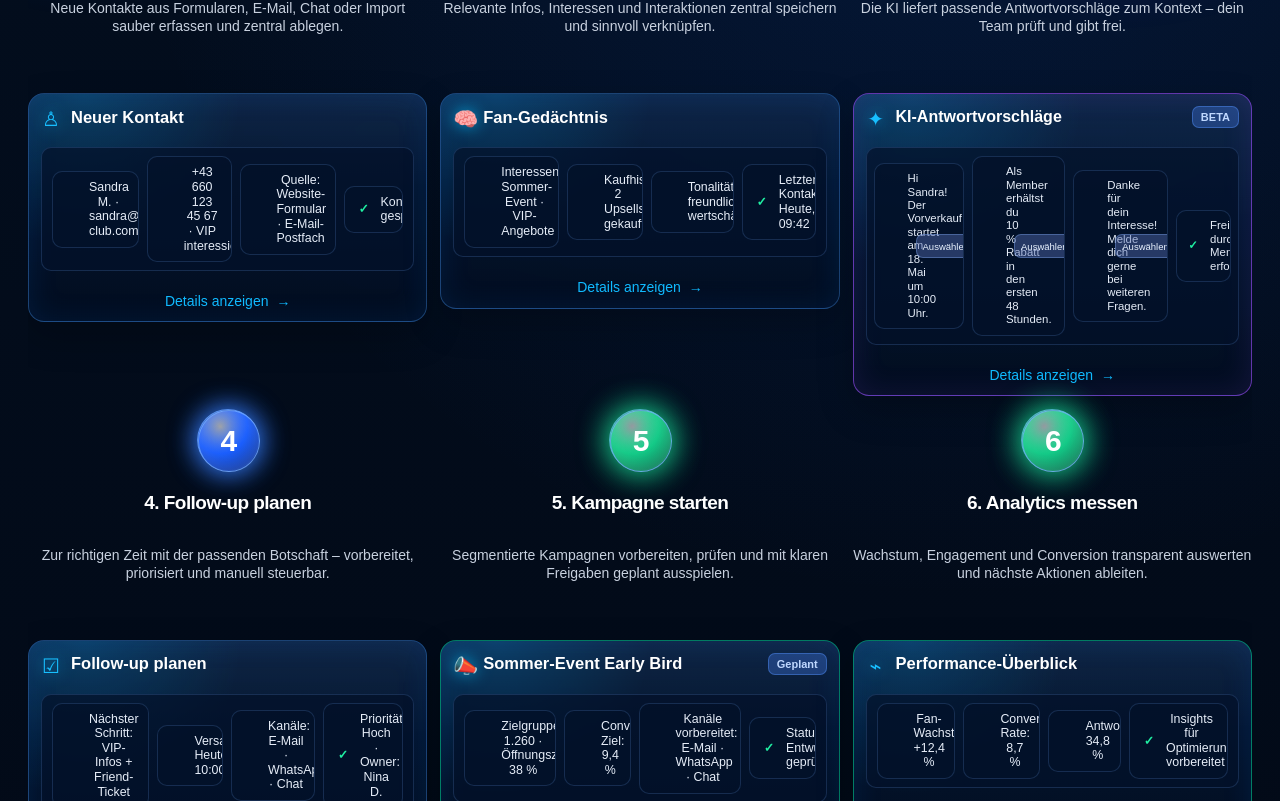
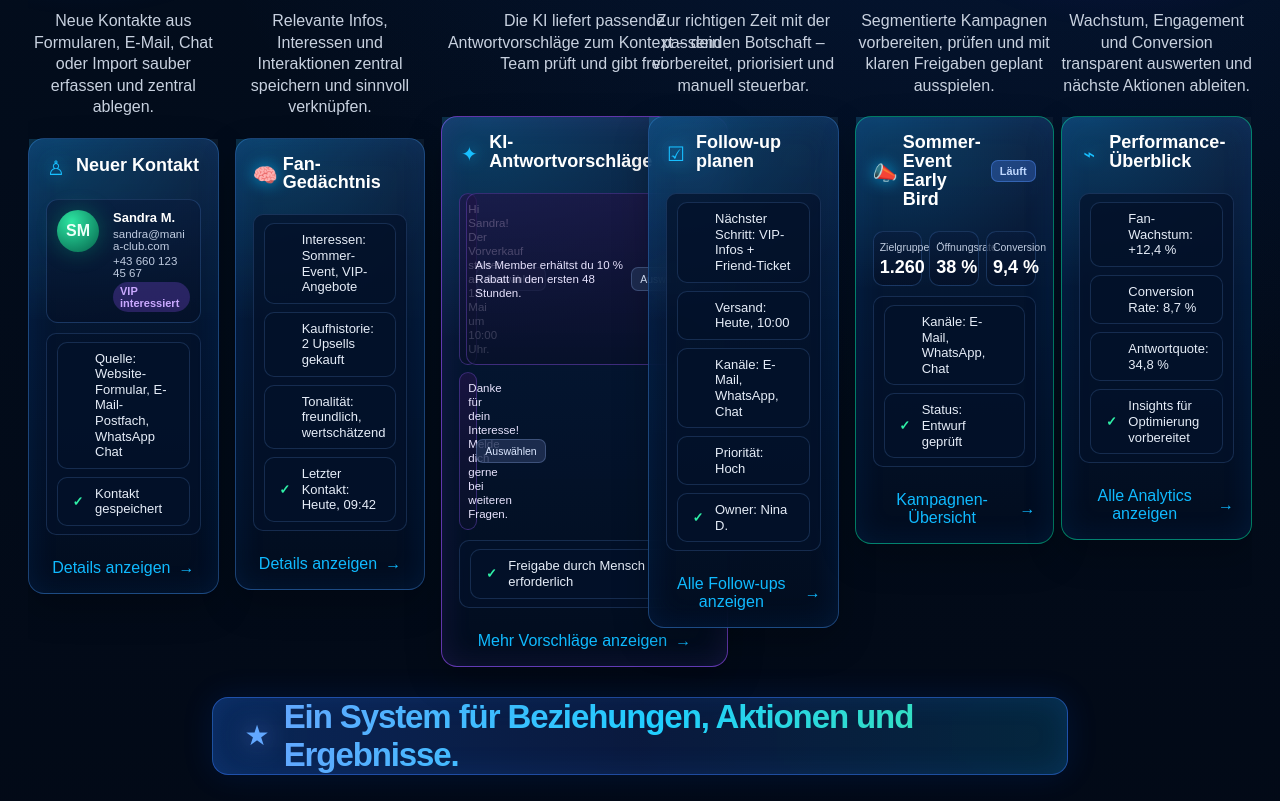
Before and after one commit to Bernds-tech/FanMind, a Next.js app: page /landing-v2 in a window 1280 px wide. Shown: the part 3859-4660 px from the top of the page. Built offline with nearby package versions, Linux system fonts and the light colour scheme.

Commit message:
Fix six steps process cards layout

```diff
--- a/src/app/globals.css
+++ b/src/app/globals.css
@@ -1,5 +1,4 @@
 @import "./landing-v2-six-steps-refine.css";
-@import "./landing-v2-six-steps-final-tune.css";
 
 :root {
   --background: #ffffff;
--- a/src/app/landing-v2-six-steps-final-tune.css
+++ /dev/null
@@ -1,150 +0,0 @@
-/* Final tune for 04 after visual review.
-   Fixes the row wrapping regression and keeps the 6-step cards readable. */
-
-#six-steps [class*="processTrack"] {
-  align-items: start !important;
-  gap: clamp(12px, 1vw, 16px) !important;
-}
-
-#six-steps [class*="processStep"] {
-  min-width: 0 !important;
-  overflow: visible !important;
-}
-
-#six-steps [class*="processStep"] h3 {
-  min-height: 46px !important;
-  font-size: 19px !important;
-  line-height: 1.08 !important;
-}
-
-#six-steps [class*="processStep"] > p {
-  min-height: 78px !important;
-  margin-top: 8px !important;
-  font-size: 14.5px !important;
-  line-height: 1.28 !important;
-}
-
-#six-steps [class*="stepExampleCard"] {
-  min-height: 224px !important;
-  margin-top: 15px !important;
-  padding: 13px 13px !important;
-  overflow: hidden !important;
-}
-
-#six-steps [class*="stepCardTitle"] {
-  margin-bottom: 9px !important;
-}
-
-#six-steps [class*="stepCardTitle"] strong {
-  font-size: 16.5px !important;
-}
-
-#six-steps [class*="stepRows"] {
-  display: grid !important;
-  gap: 8px !important;
-}
-
-/* Use flex rows. The previous grid override squeezed the text column so tightly
-   that words broke vertically. */
-#six-steps [class*="stepRow"] {
-  display: flex !important;
-  align-items: center !important;
-  gap: 8px !important;
-  min-height: 42px !important;
-  padding: 8px 10px !important;
-  font-size: 12.4px !important;
-  line-height: 1.18 !important;
-  text-align: center !important;
-  white-space: normal !important;
-  overflow: hidden !important;
-}
-
-#six-steps [class*="stepRow"] i {
-  display: grid !important;
-  place-items: center !important;
-  flex: 0 0 18px !important;
-  width: 18px !important;
-  min-width: 18px !important;
-  min-height: 18px !important;
-  color: #20f0a3 !important;
-  font-style: normal !important;
-}
-
-#six-steps [class*="stepRow"] span {
-  display: block !important;
-  flex: 1 1 auto !important;
-  min-width: 0 !important;
-  max-width: 100% !important;
-  white-space: normal !important;
-  overflow-wrap: normal !important;
-  word-break: normal !important;
-  hyphens: none !important;
-}
-
-#six-steps [class*="stepRow"] button {
-  flex: 0 0 58px !important;
-  width: 58px !important;
-  min-width: 58px !important;
-  max-width: 58px !important;
-  min-height: 24px !important;
-  margin-left: 0 !important;
-  padding: 0 6px !important;
-  overflow: hidden !important;
-  border-radius: 7px !important;
-  font-size: 9.5px !important;
-  white-space: nowrap !important;
-}
-
-#six-steps [class*="stepExampleCard"] > a {
-  margin-top: 12px !important;
-  font-size: 14px !important;
-}
-
-/* Step 3 needs a little more room because it has selectable AI answers. */
-#six-steps [class*="processStep"]:nth-child(3) [class*="stepExampleCard"] {
-  min-height: 292px !important;
-  padding-inline: 12px !important;
-}
-
-#six-steps [class*="processStep"]:nth-child(3) [class*="stepRow"] {
-  min-height: 54px !important;
-  padding-inline: 7px !important;
-  font-size: 11.4px !important;
-  text-align: left !important;
-}
-
-#six-steps [class*="processStep"]:nth-child(3) [class*="stepCardTitle"] strong {
-  font-size: 16px !important;
-}
-
-/* Step 4 is a clean follow-up card: keep it balanced but readable. */
-#six-steps [class*="processStep"]:nth-child(4) [class*="stepExampleCard"] {
-  min-height: 232px !important;
-}
-
-#six-steps [class*="processStep"]:nth-child(4) [class*="stepRow"] {
-  min-height: 43px !important;
-}
-
-#six-steps [class*="sixStepsStatement"] {
-  margin-top: 28px !important;
-}
-
-#six-steps [class*="sixStepsBenefits"] {
-  margin-top: 28px !important;
-}
-
-@media (max-width: 1700px) {
-  #six-steps [class*="stepExampleCard"] {
-    min-height: 216px !important;
-    padding: 12px !important;
-  }
-
-  #six-steps [class*="processStep"]:nth-child(3) [class*="stepExampleCard"] {
-    min-height: 282px !important;
-  }
-
-  #six-steps [class*="processStep"] > p {
-    font-size: 14px !important;
-  }
-}
--- a/src/app/landing-v2-six-steps-refine.css
+++ b/src/app/landing-v2-six-steps-refine.css
@@ -95,19 +95,6 @@
   min-width: 0;
 }
 
-#six-steps [class*="processStep"]::after {
-  content: "→";
-  position: absolute;
-  top: 26px;
-  right: -18px;
-  color: rgba(158, 213, 255, 0.78);
-  font-size: 22px;
-  text-shadow: 0 0 14px rgba(0, 157, 255, 0.7);
-}
-
-#six-steps [class*="processStep"]:last-child::after {
-  display: none;
-}
 
 #six-steps [class*="stepNodeWrap"] {
   display: grid !important;
@@ -160,13 +147,14 @@
 
 #six-steps [class*="stepExampleCard"] {
   width: 100% !important;
-  min-height: 244px !important;
+  min-height: 330px !important;
   margin-top: 20px !important;
   padding: 16px 17px !important;
   border: 1px solid rgba(55, 125, 210, 0.48) !important;
   border-radius: 16px !important;
   background: linear-gradient(180deg, rgba(7, 34, 72, 0.78), rgba(2, 13, 31, 0.88)) !important;
   box-shadow: inset 0 0 30px rgba(18, 119, 255, 0.12), 0 14px 36px rgba(0,0,0,0.22) !important;
+  overflow: visible !important;
 }
 
 #six-steps [class*="processStep"][data-tone="purple"] [class*="stepExampleCard"] {
@@ -221,7 +209,20 @@
   color: #e6edf8 !important;
   font-size: 13px !important;
   line-height: 1.2 !important;
-  text-align: center;
+  text-align: left !important;
+}
+
+#six-steps [class*="stepRow"] span,
+#six-steps [class*="stepAiSuggestion"] span {
+  display: block;
+  min-width: 0;
+  overflow-wrap: normal;
+  word-break: normal;
+  hyphens: none;
+}
+
+#six-steps [class*="stepAiSuggestion"] {
+  grid-template-columns: minmax(0, 1fr) auto !important;
 }
 
 #six-steps [class*="stepRow"] button {
@@ -320,22 +321,23 @@
 }
 
 @media (max-width: 1500px) {
-  #six-steps [class*="processTrack"] {
-    grid-template-columns: repeat(3, minmax(0, 1fr)) !important;
-    row-gap: 34px !important;
-  }
-
-  #six-steps [class*="processTrack"]::before,
-  #six-steps [class*="processStep"]::after {
-    display: none !important;
-  }
-
   #six-steps [class*="sixStepsBenefits"] {
     grid-template-columns: repeat(2, minmax(0, 1fr)) !important;
   }
 
   #six-steps [class*="sixStepsBenefits"] article:nth-child(2n) {
     border-right: 0 !important;
+  }
+}
+
+@media (max-width: 1180px) {
+  #six-steps [class*="processTrack"] {
+    grid-template-columns: repeat(2, minmax(0, 1fr)) !important;
+    row-gap: 34px !important;
+  }
+
+  #six-steps [class*="processTrack"]::before {
+    display: none !important;
   }
 }
 
--- a/src/app/landing-v2/landing-v2.module.css
+++ b/src/app/landing-v2/landing-v2.module.css
@@ -207,15 +207,6 @@
   min-width: 0;
 }
 
-.processStep:not(:last-child)::after {
-  content: "→";
-  position: absolute;
-  top: 12px;
-  right: -16px;
-  color: #78adff;
-  font-size: 24px;
-  text-shadow: 0 0 18px rgba(80, 164, 255, 0.92);
-}
 
 .stepNodeWrap {
   position: relative;
@@ -272,14 +263,14 @@
   display: grid;
   align-content: start;
   width: 100%;
-  min-height: 262px;
+  min-height: 330px;
   margin-top: 8px;
   padding: 13px;
   border: 1px solid rgba(55, 134, 235, 0.5);
   border-radius: 16px;
   background: linear-gradient(180deg, rgba(5, 22, 48, 0.82), rgba(2, 12, 29, 0.9));
   box-shadow: inset 0 0 32px rgba(16, 117, 255, 0.13), 0 18px 54px rgba(0, 0, 0, 0.34);
-  overflow: hidden;
+  overflow: visible;
   backdrop-filter: blur(16px);
 }
 
@@ -337,6 +328,141 @@
   font-weight: 800;
 }
 
+
+.stepContactProfile {
+  position: relative;
+  z-index: 1;
+  display: grid;
+  grid-template-columns: 46px minmax(0, 1fr);
+  gap: 10px;
+  margin-top: 10px;
+  padding: 10px;
+  border: 1px solid rgba(59, 105, 170, 0.38);
+  border-radius: 12px;
+  background: linear-gradient(180deg, rgba(9, 29, 61, 0.72), rgba(4, 17, 39, 0.78));
+  color: #dce7f6;
+  text-align: left;
+}
+
+.stepContactProfile > span {
+  display: grid;
+  place-items: center;
+  width: 42px;
+  height: 42px;
+  border-radius: 50%;
+  background: radial-gradient(circle at 35% 28%, rgba(47, 240, 167, 0.95), rgba(4, 104, 77, 0.92));
+  color: #ecfff8;
+  font-size: 16px;
+  font-weight: 900;
+  box-shadow: 0 0 22px rgba(0, 225, 142, 0.28);
+}
+
+.stepContactProfile div {
+  display: grid;
+  gap: 3px;
+  min-width: 0;
+}
+
+.stepContactProfile strong,
+.stepContactProfile small,
+.stepContactProfile em {
+  overflow-wrap: anywhere;
+}
+
+.stepContactProfile strong {
+  color: #fff;
+  font-size: 13px;
+}
+
+.stepContactProfile small {
+  color: #bfcbe0;
+  font-size: 11.5px;
+}
+
+.stepContactProfile em {
+  width: fit-content;
+  padding: 3px 7px;
+  border-radius: 999px;
+  background: rgba(143, 83, 255, 0.26);
+  color: #caa9ff;
+  font-size: 11px;
+  font-style: normal;
+  font-weight: 800;
+}
+
+.stepMetricGrid {
+  position: relative;
+  z-index: 1;
+  display: grid;
+  grid-template-columns: repeat(3, minmax(0, 1fr));
+  gap: 7px;
+  margin-top: 10px;
+}
+
+.stepMetricGrid div {
+  display: grid;
+  gap: 5px;
+  min-width: 0;
+  padding: 9px 6px;
+  border: 1px solid rgba(59, 105, 170, 0.38);
+  border-radius: 10px;
+  background: linear-gradient(180deg, rgba(9, 29, 61, 0.72), rgba(4, 17, 39, 0.78));
+  text-align: left;
+}
+
+.stepMetricGrid span {
+  color: #bfcbe0;
+  font-size: 10.5px;
+}
+
+.stepMetricGrid strong {
+  color: #fff;
+  font-size: 18px;
+  line-height: 1;
+}
+
+.stepAiSuggestions {
+  position: relative;
+  z-index: 1;
+  display: grid;
+  gap: 7px;
+  margin-top: 10px;
+}
+
+.stepAiSuggestion {
+  display: grid;
+  grid-template-columns: minmax(0, 1fr) auto;
+  align-items: center;
+  gap: 8px;
+  min-width: 0;
+  padding: 8px;
+  border: 1px solid rgba(117, 77, 210, 0.42);
+  border-radius: 10px;
+  background: linear-gradient(180deg, rgba(31, 21, 70, 0.72), rgba(8, 17, 42, 0.82));
+  color: #e9e4ff;
+  font-size: 11.5px;
+  line-height: 1.22;
+  text-align: left;
+}
+
+.stepAiSuggestion span,
+.stepRow span {
+  min-width: 0;
+  overflow-wrap: normal;
+  word-break: normal;
+  hyphens: none;
+}
+
+.stepAiSuggestion button {
+  min-height: 24px;
+  padding: 0 8px;
+  border: 1px solid rgba(126, 155, 212, 0.34);
+  border-radius: 7px;
+  color: #dbe7ff;
+  background: rgba(34, 49, 86, 0.82);
+  font-size: 10.5px;
+}
+
 .stepRows {
   display: grid;
   gap: 6px;
@@ -348,14 +474,14 @@
   grid-template-columns: 20px 1fr auto;
   align-items: center;
   gap: 7px;
-  min-height: 34px;
+  min-height: 38px;
   padding: 7px 8px;
   border: 1px solid rgba(59, 105, 170, 0.38);
   border-radius: 9px;
   background: linear-gradient(180deg, rgba(9, 29, 61, 0.72), rgba(4, 17, 39, 0.78));
   color: #dce7f6;
   text-align: left;
-  font-size: 12px;
+  font-size: 12.5px;
   line-height: 1.18;
 }
 
@@ -2968,14 +3094,6 @@
   .solutionFlow {
     grid-template-columns: repeat(3, 1fr);
   }
-  .processTrack {
-    grid-template-columns: repeat(3, 1fr);
-    row-gap: 34px;
-  }
-  .processTrack::before,
-  .processStep:not(:last-child)::after {
-    display: none;
-  }
   .processStep > p {
     min-height: auto;
   }
@@ -3010,6 +3128,17 @@
     grid-template-columns: 1fr;
     justify-items: center;
     padding-block: 20px;
+  }
+}
+
+@media (max-width: 1180px) {
+  .processTrack {
+    grid-template-columns: repeat(2, 1fr);
+    row-gap: 34px;
+  }
+
+  .processTrack::before {
+    display: none;
   }
 }
 
--- a/src/app/landing-v2/page.tsx
+++ b/src/app/landing-v2/page.tsx
@@ -169,10 +169,16 @@ const sixStepCards = [
     cardTitle: "Neuer Kontakt",
     icon: "♙",
     tone: "blue",
+    cta: "Details anzeigen",
+    profile: {
+      initials: "SM",
+      name: "Sandra M.",
+      email: "sandra@mania-club.com",
+      phone: "+43 660 123 45 67",
+      tag: "VIP interessiert",
+    },
     rows: [
-      "Sandra M. · sandra@mania-club.com",
-      "+43 660 123 45 67 · VIP interessiert",
-      "Quelle: Website-Formular · E-Mail-Postfach",
+      "Quelle: Website-Formular, E-Mail-Postfach, WhatsApp Chat",
       "Kontakt gespeichert",
     ],
   },
@@ -183,8 +189,9 @@ const sixStepCards = [
     cardTitle: "Fan-Gedächtnis",
     icon: "🧠",
     tone: "cyan",
+    cta: "Details anzeigen",
     rows: [
-      "Interessen: Sommer-Event · VIP-Angebote",
+      "Interessen: Sommer-Event, VIP-Angebote",
       "Kaufhistorie: 2 Upsells gekauft",
       "Tonalität: freundlich, wertschätzend",
       "Letzter Kontakt: Heute, 09:42",
@@ -198,12 +205,13 @@ const sixStepCards = [
     icon: "✦",
     tone: "purple",
     badge: "BETA",
-    rows: [
+    cta: "Mehr Vorschläge anzeigen",
+    suggestions: [
       "Hi Sandra! Der Vorverkauf startet am 18. Mai um 10:00 Uhr.",
       "Als Member erhältst du 10 % Rabatt in den ersten 48 Stunden.",
       "Danke für dein Interesse! Melde dich gerne bei weiteren Fragen.",
-      "Freigabe durch Mensch erforderlich",
     ],
+    rows: ["Freigabe durch Mensch erforderlich"],
   },
   {
     step: "4",
@@ -212,11 +220,13 @@ const sixStepCards = [
     cardTitle: "Follow-up planen",
     icon: "☑",
     tone: "blue",
+    cta: "Alle Follow-ups anzeigen",
     rows: [
       "Nächster Schritt: VIP-Infos + Friend-Ticket",
       "Versand: Heute, 10:00",
-      "Kanäle: E-Mail · WhatsApp · Chat",
-      "Priorität: Hoch · Owner: Nina D.",
+      "Kanäle: E-Mail, WhatsApp, Chat",
+      "Priorität: Hoch",
+      "Owner: Nina D.",
     ],
   },
   {
@@ -226,11 +236,15 @@ const sixStepCards = [
     cardTitle: "Sommer-Event Early Bird",
     icon: "📣",
     tone: "green",
-    badge: "Geplant",
+    badge: "Läuft",
+    cta: "Kampagnen-Übersicht",
+    metrics: [
+      ["Zielgruppe", "1.260"],
+      ["Öffnungsrate", "38 %"],
+      ["Conversion", "9,4 %"],
+    ],
     rows: [
-      "Zielgruppe: 1.260 · Öffnungsziel: 38 %",
-      "Conversion-Ziel: 9,4 %",
-      "Kanäle vorbereitet: E-Mail · WhatsApp · Chat",
+      "Kanäle: E-Mail, WhatsApp, Chat",
       "Status: Entwurf geprüft",
     ],
   },
@@ -241,6 +255,7 @@ const sixStepCards = [
     cardTitle: "Performance-Überblick",
     icon: "⌁",
     tone: "green",
+    cta: "Alle Analytics anzeigen",
     rows: [
       "Fan-Wachstum: +12,4 %",
       "Conversion Rate: 8,7 %",
@@ -795,6 +810,41 @@ export default function LandingV2() {
                   <strong>{step.cardTitle}</strong>
                   {step.badge && <em>{step.badge}</em>}
                 </div>
+
+                {step.profile && (
+                  <div className={styles.stepContactProfile}>
+                    <span aria-hidden="true">{step.profile.initials}</span>
+                    <div>
+                      <strong>{step.profile.name}</strong>
+                      <small>{step.profile.email}</small>
+                      <small>{step.profile.phone}</small>
+                      <em>{step.profile.tag}</em>
+                    </div>
+                  </div>
+                )}
+
+                {step.metrics && (
+                  <div className={styles.stepMetricGrid}>
+                    {step.metrics.map(([label, value]) => (
+                      <div key={label}>
+                        <span>{label}</span>
+                        <strong>{value}</strong>
+                      </div>
+                    ))}
+                  </div>
+                )}
+
+                {step.suggestions && (
+                  <div className={styles.stepAiSuggestions}>
+                    {step.suggestions.map((suggestion) => (
+                      <div className={styles.stepAiSuggestion} key={suggestion}>
+                        <span>{suggestion}</span>
+                        <button type="button">Auswählen</button>
+                      </div>
+                    ))}
+                  </div>
+                )}
+
                 <div className={styles.stepRows}>
                   {step.rows.map((row, rowIndex) => (
                     <div className={styles.stepRow} key={row}>
@@ -802,14 +852,11 @@ export default function LandingV2() {
                         {rowIndex === step.rows.length - 1 ? "✓" : ""}
                       </i>
                       <span>{row}</span>
-                      {index === 2 && rowIndex < 3 && (
-                        <button type="button">Auswählen</button>
-                      )}
                     </div>
                   ))}
                 </div>
                 <a href="#early-access">
-                  {index === 5 ? "Alle Analytics anzeigen" : "Details anzeigen"}
+                  {step.cta}
                   <span>→</span>
                 </a>
               </div>
```
